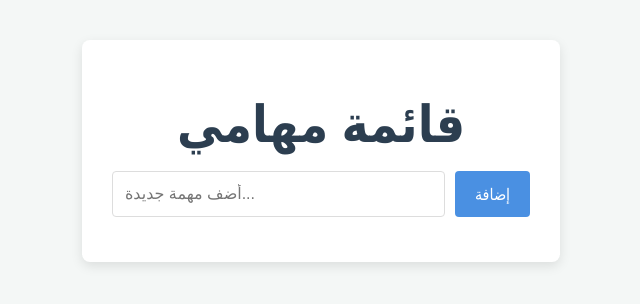
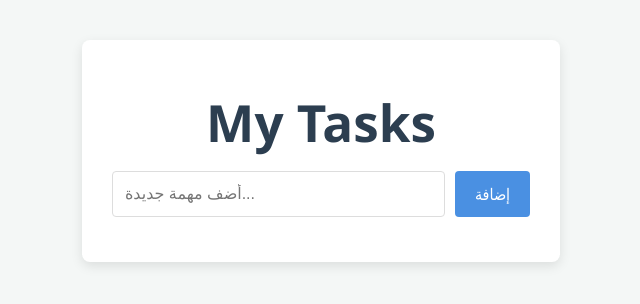
Before and after one commit to gamalhal/todo-list-app, a React (Vite) app: page / in a window 1280 px wide. Shown: the top 304 px of the page, without its empty margins (369-1009 px from the left). Built offline with nearby package versions, Linux system fonts and the light colour scheme.

Commit message:
add text to app.jsx

```diff
--- a/src/App.jsx
+++ b/src/App.jsx
@@ -55,7 +55,7 @@ const editTask = (taskId, newText) => {
   return (
     <div className="app-container">
       <header>
-        <h1>قائمة مهامي</h1>
+        <h1> My Tasks</h1>
       </header>
       <main>
         <TaskInput onAddTask={addTask} />
```
